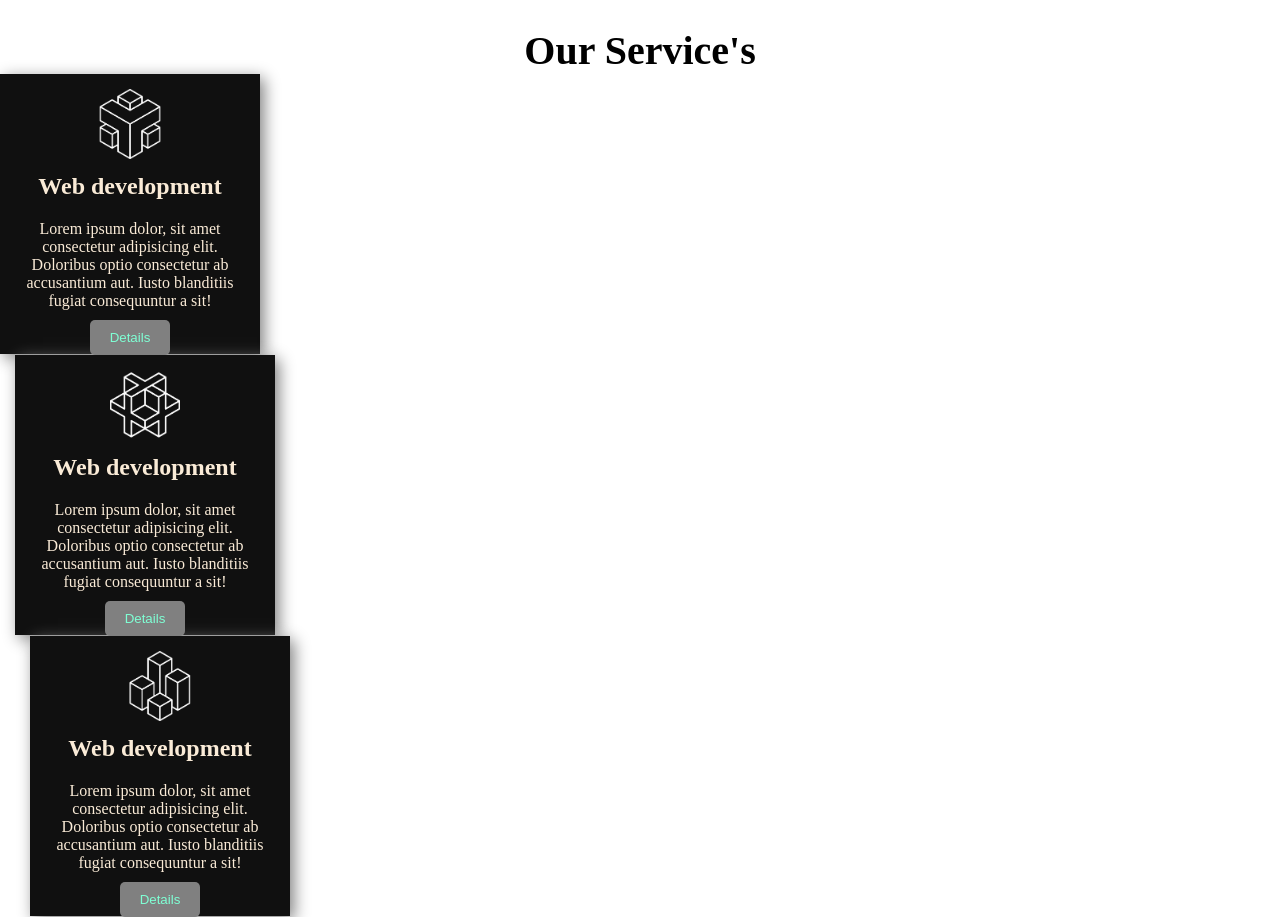
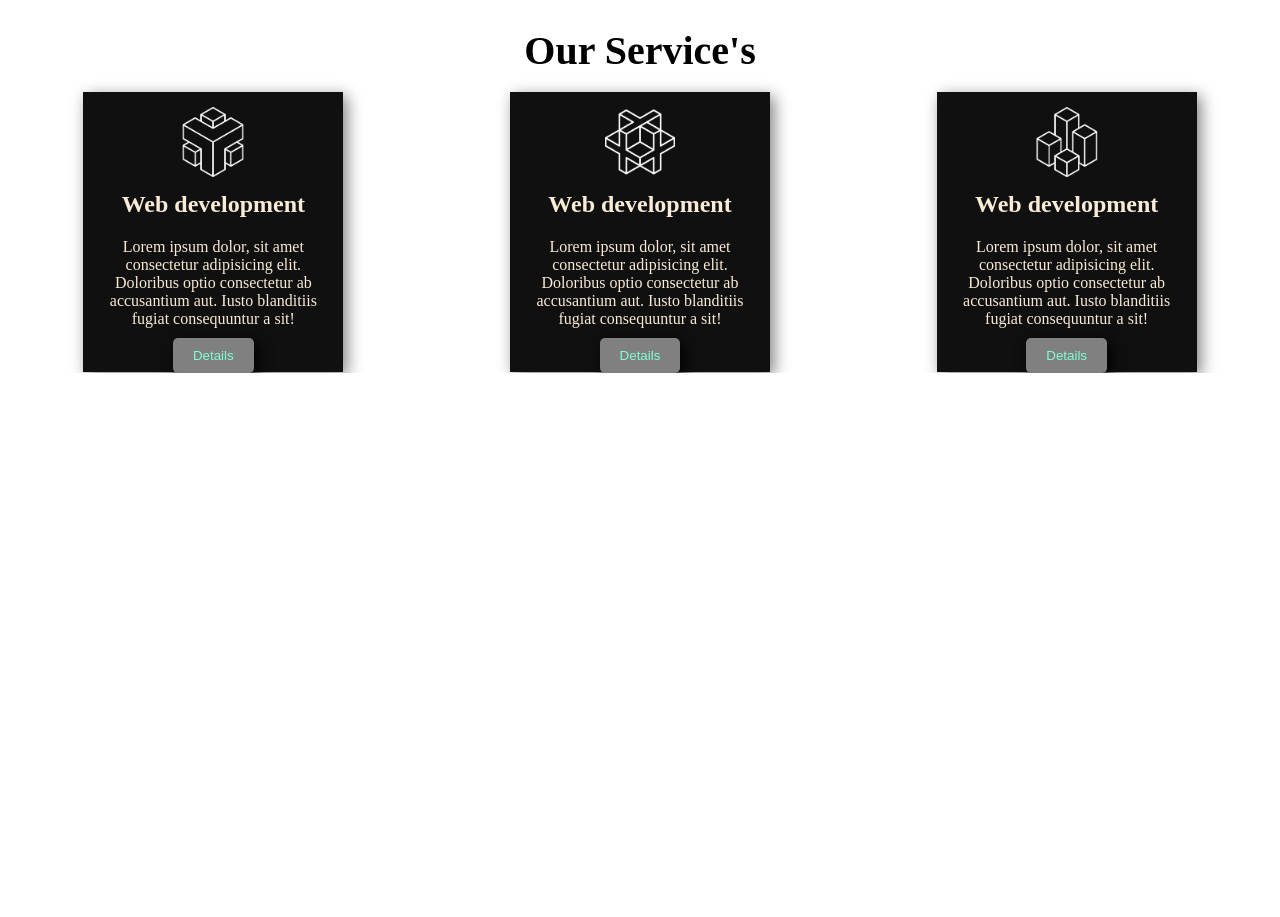
Before and after one commit to Ryhn313/PH-Course, a plain HTML site: page index.html in a window 1280 px wide. Shown: the part 1276-2193 px from the top of the page. After the commit the page ends 1649 px from the top, so only its background shows below. Drawn offline with Linux system fonts and the light colour scheme.

Commit message:
somthing added

```diff
--- a/Style/style.css
+++ b/Style/style.css
@@ -93,8 +93,11 @@
 .icon{
     width: 70px;
 }
+
 .box-btn{
     background-color: gray;
+    box-shadow:4px 4px 15px black ;
+    display: cover;
 
 }
 .box-title{
@@ -105,4 +108,7 @@
 }
 .service-container{
     display: flex;
+    justify-content: space-around;
+    align-items: center;
+    background-size: cover;
 }
```
Also changed, not shown: index.html (+7 -4 lines).
